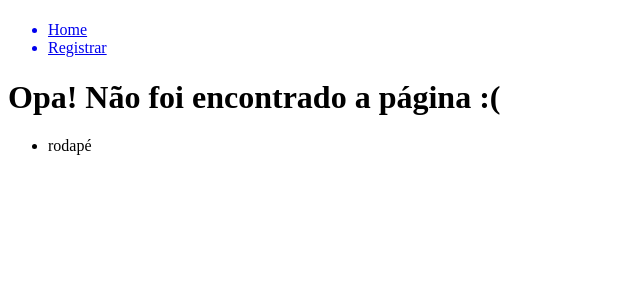
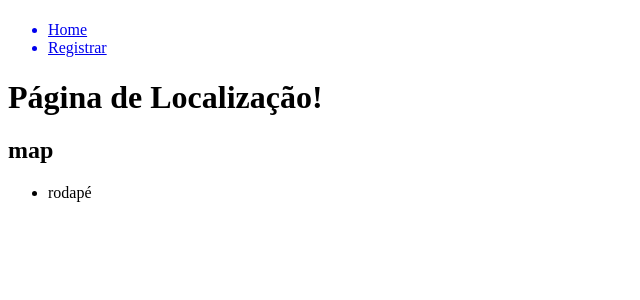
Before and after one commit to valencsoares/Aula2_PTAC3, a Next.js app: page /localizacao in a window 1280 px wide. Before the commit this address had no page. Shown: the top 300 px of the page, without its empty margins (0-640 px from the left). Built offline with nearby package versions, Linux system fonts and the light colour scheme.

Commit message:
Criado a página de localização com o componente Map

```diff
--- /dev/null
+++ b/src/app/componentes/Map.js
@@ -0,0 +1,7 @@
+export default function Map(){
+    return (
+        <nav>
+            <h1>map</h1>
+        </nav>
+    )
+}
--- /dev/null
+++ b/src/app/localizacao/page.js
@@ -0,0 +1,10 @@
+import Map from "./../componentes/Map";
+
+export default function Localizacao(){
+    return(
+        <div>
+            <h1>Página de Localização!</h1>
+            <Map/>
+        </div>
+    );
+}
```
